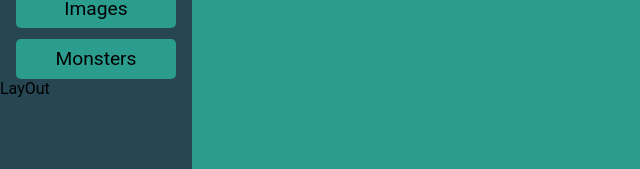
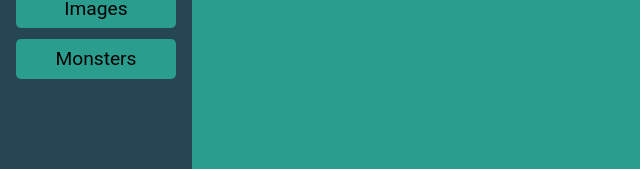
Before and after one commit to Vivy-Eye/Jeanhy-Administrator, a Next.js app: page / in a window 1280 px wide. Shown: the part 225-394 px from the top of the page, without its empty margins (0-640 px from the left). Built offline with nearby package versions, Linux system fonts and the light colour scheme.

Commit message:
Add Avatar

```diff
--- a/components/PageMainTemplate/AppBar/AppBar.js
+++ b/components/PageMainTemplate/AppBar/AppBar.js
@@ -1,7 +1,5 @@
 import styled from "styled-components";
 import Link from "next/link";
-import Image from "next/image";
-import image from "/public/vercel.svg";
 
 const AppBarContainer = styled.div``;
 
@@ -43,9 +41,9 @@ export default function AppBar() {
           </Link>
         ))}
       </AppList>
-      <LayOut>
+      {/* <LayOut>
         <Link href="/">LayOut</Link>
-      </LayOut>
+      </LayOut> */}
     </AppBarContainer>
   );
 }
```
